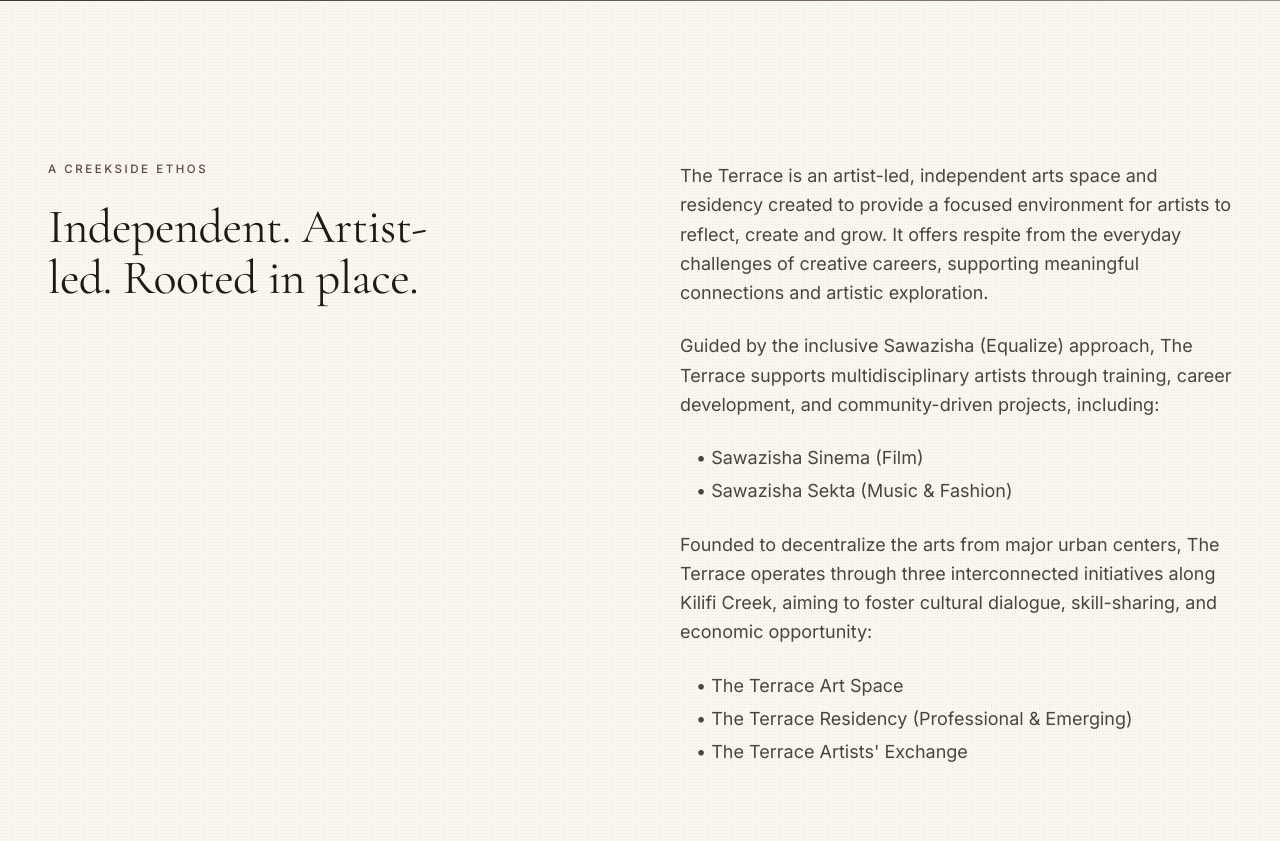
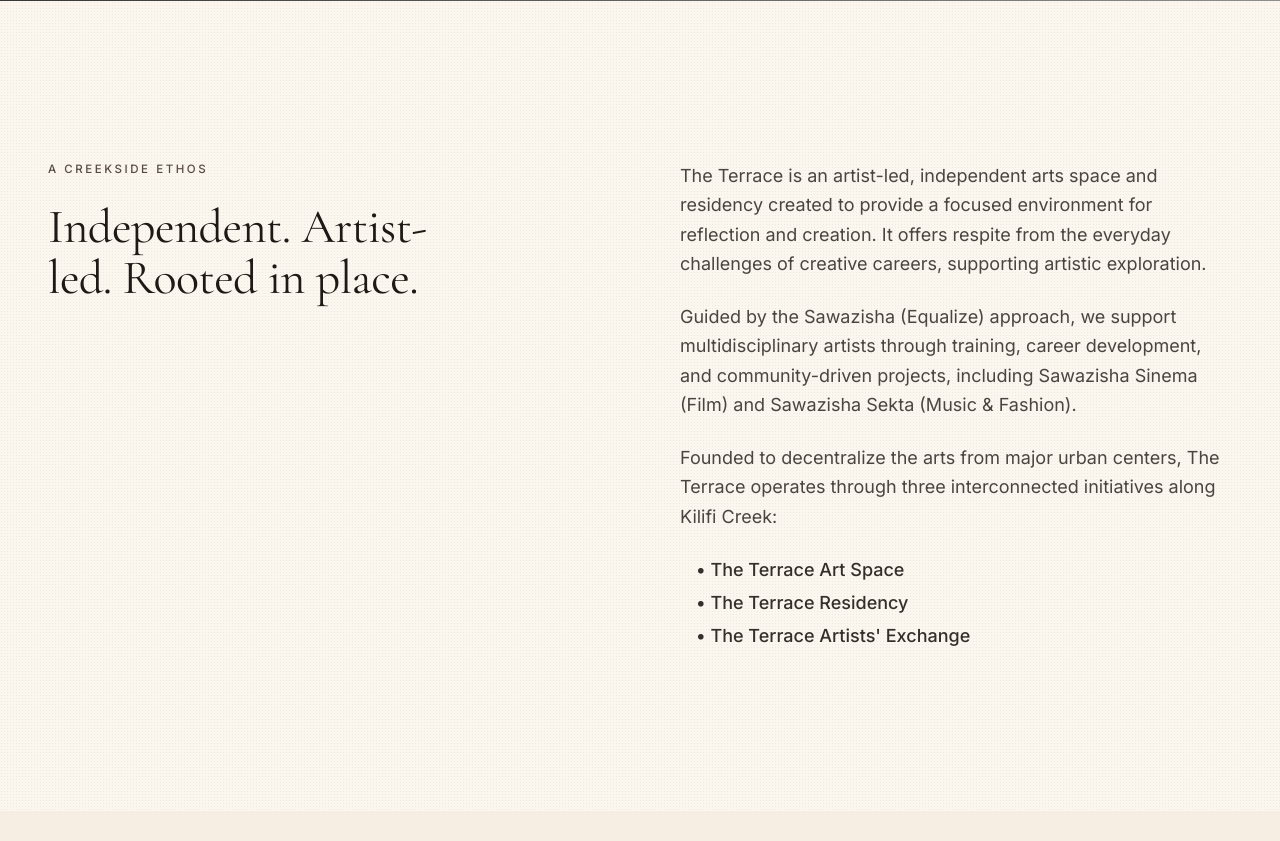
Before and after one commit to sharlmon/terracekilifi, a React (Vite) app: page / in a window 1280 px wide. Shown: the part 799-1640 px from the top of the page. Built offline with nearby package versions, Linux system fonts and the light colour scheme; grey boxes are pictures that could not be loaded.

Commit message:
content: global cleanup pass to remove redundancy and refine editorial flow

```diff
--- a/src/pages/art-space.tsx
+++ b/src/pages/art-space.tsx
@@ -60,16 +60,6 @@ function ArtSpacePage() {
             connect, inspire and gently shift perspectives. At its heart are the voices and lived
             experiences of the Kilifi people as vital contributors shaping culture and driving
             change in the region.
-          </p>
-          <p>
-            Through a dynamic and multidisciplinary approach, we create space for creativity to
-            spark conversation, nurture understanding and contribute to a more inclusive and
-            thoughtful cultural landscape.
-          </p>
-          <p>
-            Our work is an open invitation to reimagine who shapes culture, to make room for
-            stories that deserve to be seen and heard and to embrace creativity as a powerful
-            driver of lasting impact.
           </p>
           <p>
             Rooted in a desire for deeper community connection and real, tangible change, The
--- a/src/pages/exchange.tsx
+++ b/src/pages/exchange.tsx
@@ -57,7 +57,7 @@ function ExchangePage() {
                 We work closely with the local community initiative in Mtongani Kidundu to grow and nurture accessible creative spaces within the area.
               </p>
               <p className="text-lg leading-relaxed text-foreground/80">
-                This partnership is rooted in meaningful exchange for multidisciplinary artists to engage directly with the community, share knowledge and draw inspiration from the local culture.
+                This partnership provides a framework for multidisciplinary artists to engage directly with residents, share knowledge, and draw inspiration from local culture.
               </p>
             </div>
           </Reveal>
@@ -66,13 +66,10 @@ function ExchangePage() {
             className="md:col-span-6 md:col-start-7 space-y-6 text-lg leading-relaxed text-foreground/80"
           >
             <p>
-              Our work is deeply rooted in the community; collaborating closely with local artists and continuously reconnecting to our purpose in Kilifi.
+              In a county marked by significant income inequality, The Terrace was created as a space for connection and opportunity.
             </p>
             <p>
-              In a county marked by significant income inequality, The Terrace was created as an inclusive space for connection, creativity and opportunity.
-            </p>
-            <p>
-              Through our programmes and partnerships, we aim to contribute to a balanced and accessible creative ecosystem, where talent is nurtured and communities can thrive.
+              Through our programmes and partnerships, we aim to contribute to a balanced ecosystem where talent is nurtured, and local communities can thrive.
             </p>
           </Reveal>
         </div>
--- a/src/pages/index.tsx
+++ b/src/pages/index.tsx
@@ -107,27 +107,21 @@ function HomePage() {
           >
             <p>
               The Terrace is an artist-led, independent arts space and residency created to provide
-              a focused environment for artists to reflect, create and grow. It offers respite from
-              the everyday challenges of creative careers, supporting meaningful connections and
-              artistic exploration.
+              a focused environment for reflection and creation. It offers respite from
+              the everyday challenges of creative careers, supporting artistic exploration.
             </p>
             <p>
-              Guided by the inclusive Sawazisha (Equalize) approach, The Terrace supports
+              Guided by the Sawazisha (Equalize) approach, we support
               multidisciplinary artists through training, career development, and community-driven
-              projects, including:
+              projects, including Sawazisha Sinema (Film) and Sawazisha Sekta (Music &amp; Fashion).
             </p>
-            <ul className="space-y-1 pl-4 list-none">
-              <li>• Sawazisha Sinema (Film)</li>
-              <li>• Sawazisha Sekta (Music &amp; Fashion)</li>
-            </ul>
             <p>
               Founded to decentralize the arts from major urban centers, The Terrace operates
-              through three interconnected initiatives along Kilifi Creek, aiming to foster cultural
-              dialogue, skill-sharing, and economic opportunity:
+              through three interconnected initiatives along Kilifi Creek:
             </p>
-            <ul className="space-y-1 pl-4 list-none">
+            <ul className="space-y-1 pl-4 list-none text-foreground/90 font-medium">
               <li>• The Terrace Art Space</li>
-              <li>• The Terrace Residency (Professional &amp; Emerging)</li>
+              <li>• The Terrace Residency</li>
               <li>• The Terrace Artists&apos; Exchange</li>
             </ul>
           </Reveal>
@@ -320,10 +314,7 @@ function HomePage() {
           </Reveal>
           <Reveal delay={240}>
             <p className="mt-8 text-xl md:text-2xl text-ivory/90 max-w-2xl mx-auto leading-relaxed">
-              We cultivate a space where artists can express themselves freely, exchange ideas and
-              connect with a wider creative community. Open to all forms of artistic expression, we
-              bring together both emerging and established artists seeking the time, space and
-              support to create and develop &amp; showcase their creative projects.
+              A space to express freely, exchange ideas, and connect. We bring together emerging and established voices seeking the time and support to develop their creative projects.
             </p>
           </Reveal>
           <Reveal delay={360}>
--- a/src/pages/residency.tsx
+++ b/src/pages/residency.tsx
@@ -204,34 +204,16 @@ export default function ResidencyPage() {
               </h2>
               <div className="mt-8 space-y-6 text-lg leading-relaxed text-foreground/80">
                 <p>
-                  The Terrace Professional Residency is an artist-run residency space on the Kenyan coast, created to support time for reflection, creation, experimentation and creative exchange. The program welcomes multi-sectoral and interdisciplinary artists, working either individually or collaboratively.
+                  The Terrace Professional Residency is an artist-run space on the Kenyan coast, welcoming multi-sectoral artists across visual art, writing, film, sound, performance, research, craft, design and socially engaged practices.
                 </p>
                 <p>
-                  The residency sits quietly overlooking the mangrove forests and tidal waters of Kilifi Creek, offering artists a peaceful environment away from urban distractions - a place where ideas can unfold slowly and work can deepen.
+                  Overlooking the mangrove forests and tidal waters of Kilifi Creek, the residency offers a peaceful environment away from urban distractions—a place where ideas unfold slowly, and time is given for reflection and deep work. Daily life is unhurried, with walking, swimming, and quiet focus shaping the creative process.
                 </p>
                 <p>
-                  Founded and operated by African Women Artists, the Terrace is part of a growing independent cultural ecosystem in Kilifi dedicated to nurturing artistic practice while remaining deeply connected to place and community.
+                  Founded by African Women Artists, The Terrace operates with an eco-conscious approach alongside a local mangrove conservation group. It remains deeply connected to the local ecosystem, providing both seclusion and access to Kilifi's vibrant cultural scene.
                 </p>
                 <p>
-                  The Residency works in dialogue with The Terrace Arts Space, our sister venue located near the iconic Kilifi Bridge. Alongside its bar and restaurant, the space hosts performances, exhibitions, screenings, talks, workshops and music production.
-                </p>
-                <p>
-                  The Terrace Residency offers a rare balance of focused solitude and meaningful exchange. Residents develop their work alongside a community of artists and cultural practitioners, with space for informal dialogue, shared meals and organic collaboration.
-                </p>
-                <p>
-                  Many use the time to slow down, reconnect with their practice and pursue ideas that need depth and duration.
-                </p>
-                <p>
-                  The program welcomes cross-disciplinary work spanning visual art, writing, film, sound, performance, research, craft, design and socially engaged practices.
-                </p>
-                <p>
-                  Daily life is unhurried - walking, swimming, and time on The Terrace often shape the creative process.
-                </p>
-                <p>
-                  Located about 35 minutes from Kilifi town, it offers both seclusion and access to a vibrant local cultural scene, with occasional visits for supplies, events, and exchange.
-                </p>
-                <p>
-                  The residency operates with an eco-conscious approach, in collaboration with a local mangrove conservation group, supporting sustainable living alongside dedicated creative work.
+                  Residents develop their work alongside a community of practitioners, balancing focused solitude with meaningful exchange through shared meals and organic collaboration. The Residency also works in dialogue with our sister venue, The Terrace Arts Space, which hosts exhibitions, screenings, and performances.
                 </p>
               </div>
 
@@ -380,16 +362,10 @@ export default function ResidencyPage() {
               </h2>
               <div className="mt-8 space-y-6 text-lg leading-relaxed text-foreground/80">
                 <p>
-                  The Terrace Residency is a creative hub nestled along the scenic Kilifi Creek, designed for artistic exploration, collaboration and community.
+                  The Terrace Emerging Residency is a hub designed for artistic exploration, mentorship, and community. Nestled along Kilifi Creek, it provides accessible infrastructure for local talent.
                 </p>
                 <p>
-                  The space features a co-working studio for creatives, a performance deck, an outdoor screening venue, a sound recording studio and a lively bar and restaurant - a fusion of art, culture and connection.
-                </p>
-                <p>
-                  The space serves as a gathering point for diverse voices and community participation.
-                </p>
-                <p>
-                  With a commitment to inclusivity and innovation, the residency nurtures a dynamic ecosystem where creativity thrives and connections across disciplines and communities are strengthened.
+                  The grounds feature a co-working studio, a performance deck, an outdoor screening venue, a sound recording studio, and a lively bar and restaurant—creating a vibrant fusion of art, culture, and practical collaboration.
                 </p>
               </div>
 
@@ -399,13 +375,10 @@ export default function ResidencyPage() {
                 </p>
                 <div className="mt-3 text-foreground/75 leading-relaxed space-y-4">
                   <p>
-                    With the support of Mastercard&apos;s Sanara Program, The Terrace Residency currently operates a community music studio offering mentorship, technical training and performance opportunities.
+                    With the support of Mastercard&apos;s Sanara Program, The Terrace operates a community music studio offering direct mentorship, technical training, and performance opportunities.
                   </p>
                   <p>
-                    Artists are supported not only in refining their skills but also in accessing markets and building networks for collaboration and growth.
-                  </p>
-                  <p>
-                    These collaborative platforms create a rich ecosystem for artistic experimentation and community-led storytelling.
+                    Artists are supported in refining their skills, accessing markets, and building sustainable networks for growth.
                   </p>
                 </div>
               </div>
```
